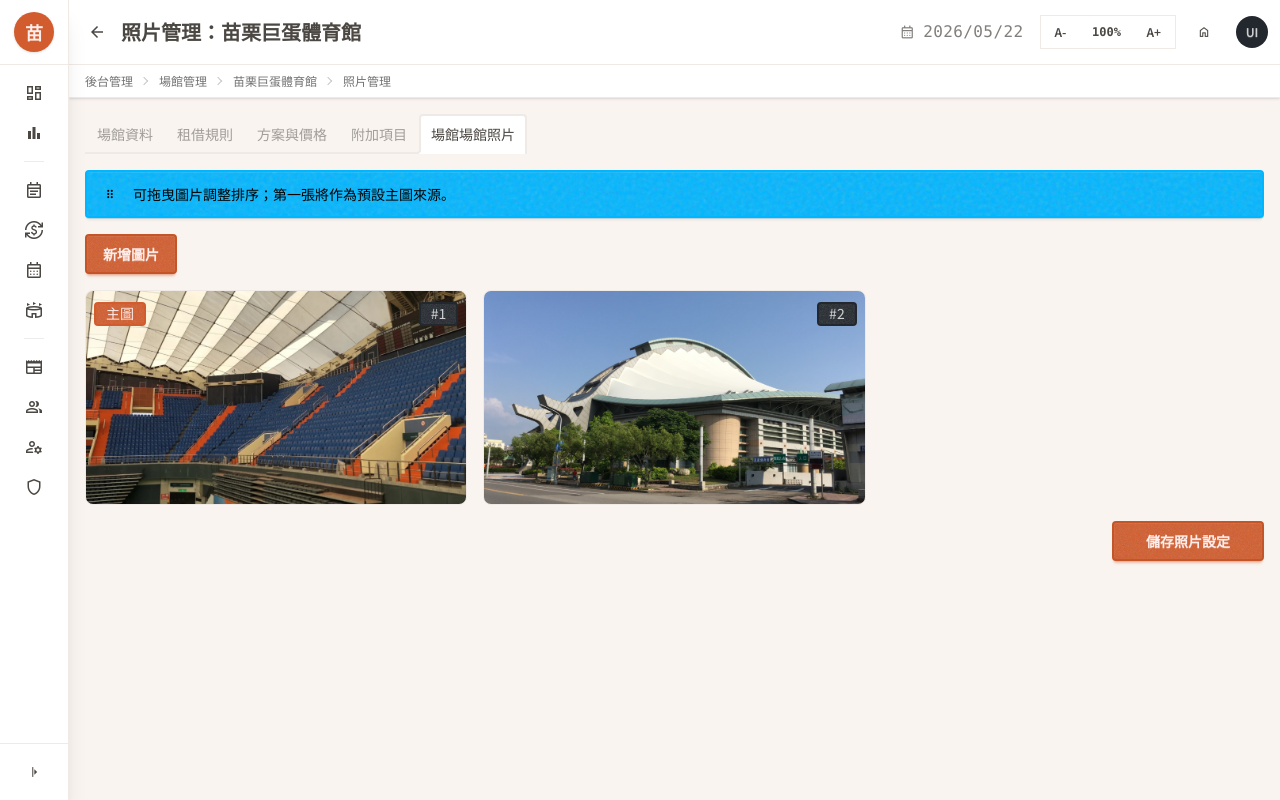
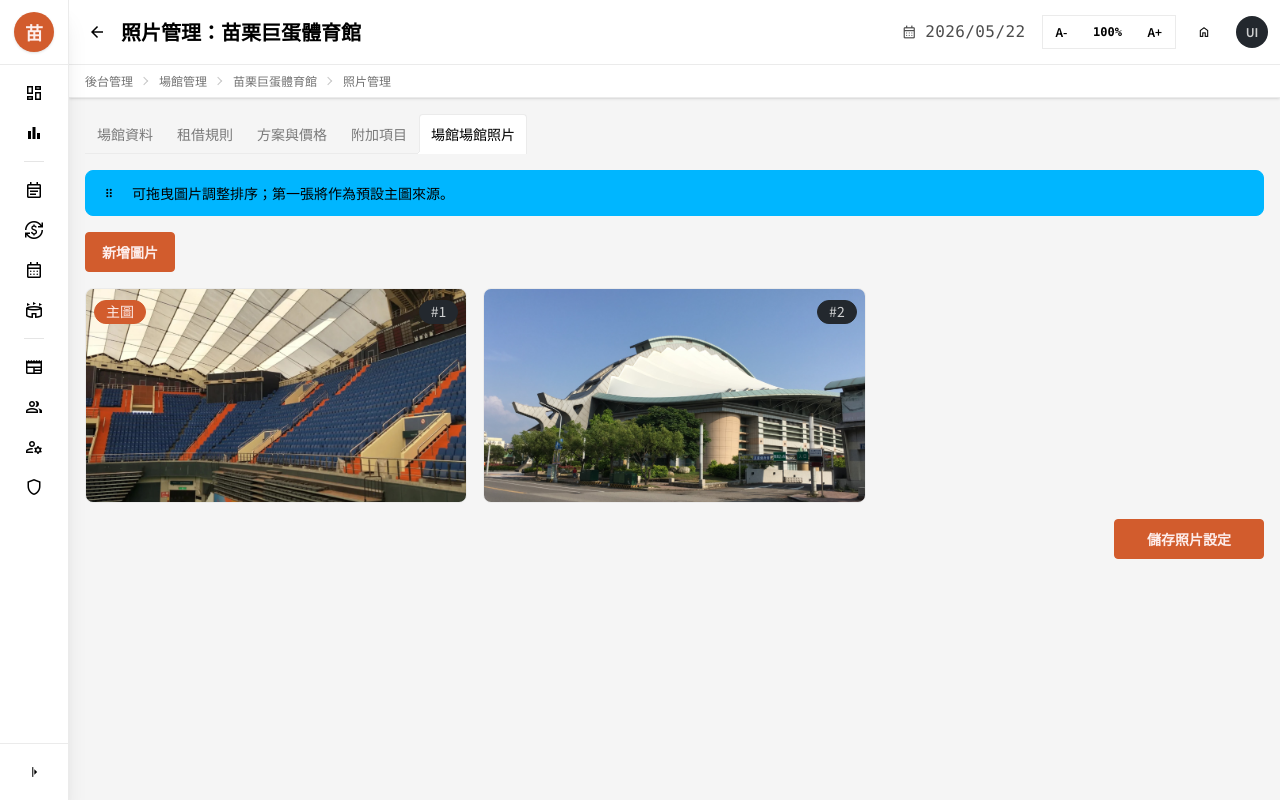
Before and after one commit to sungjunghung/miaoli-space-rent-prototype, a Vue app: page /admin/venues/1/edit/photos in a window 1280 px wide. Built offline with nearby package versions, Linux system fonts and the light colour scheme.

Commit message:
Update venue/news pages and add rich text editor

```diff
--- a/package.json
+++ b/package.json
@@ -10,9 +10,11 @@
   },
   "dependencies": {
     "@tailwindcss/vite": "^4.2.2",
+    "@vueup/vue-quill": "^1.2.0",
     "chart.js": "^4.5.1",
     "material-symbols": "^0.44.0",
     "pinia": "^3.0.4",
+    "quill": "^2.0.3",
     "tailwindcss": "^4.2.2",
     "vue": "^3.5.32",
     "vue-chartjs": "^5.3.3",
--- a/src/style.css
+++ b/src/style.css
@@ -86,9 +86,9 @@
   default: true;
   color-scheme: "light";
   --color-base-100: oklch(100% 0 0);
-  --color-base-200: oklch(97% 0.0081 61.42);
-  --color-base-300: oklch(94% 0.0081 61.42);
-  --color-base-content: oklch(40% 0.0081 61.42);
+  --color-base-200: oklch(97% 0 0);
+  --color-base-300: oklch(94% 0 0);
+  --color-base-content: oklch(0% 0 0);
   --color-primary: oklch(0.616 0.161 40.67);
   --color-primary-content: oklch(0.958 0.018 26.18);
   --color-secondary: oklch(0.448 0.131 255.29);
@@ -105,14 +105,14 @@
   --color-warning-content: oklch(0% 0 0);
   --color-error: oklch(71.76% 0.221 22.18);
   --color-error-content: oklch(0% 0 0);
-  --radius-selector: 0.25rem;
+  --radius-selector: 2rem;
   --radius-field: 0.25rem;
-  --radius-box: 0.25rem;
+  --radius-box: 0.5rem;
   --size-selector: 0.25rem;
   --size-field: 0.25rem;
-  --border: 2px;
-  --depth: 1;
-  --noise: 1;
+  --border: 1px;
+  --depth: 0;
+  --noise: 0;
 }
 
 /* @plugin "daisyui/theme" {
--- a/src/view/admin/news/edit.vue
+++ b/src/view/admin/news/edit.vue
@@ -3,6 +3,8 @@ import { ref, computed, onMounted } from 'vue'
 import { useRoute } from 'vue-router'
 import mockNews from '@/mocks/news.json'
 import { publicImageUrl } from '@/utils/assets'
+import { QuillEditor } from '@vueup/vue-quill'
+import '@vueup/vue-quill/dist/vue-quill.snow.css'
 
 const route = useRoute()
 
@@ -32,6 +34,14 @@ const formData = ref<NewsItem>({
   pinned: false,
   imageUrl: null,
 })
+
+const contentTextLength = computed(() =>
+  formData.value.content
+    .replace(/<[^>]*>/g, '')
+    .replace(/\s+/g, ' ')
+    .trim()
+    .length
+)
 
 onMounted(() => {
   if (!isNew.value) {
@@ -117,9 +127,15 @@ function handleSave() {
       <div class="card-body">
         <h2 class="card-title">內容</h2>
         <div class="form-control">
-          <textarea v-model="formData.content" class="textarea textarea-bordered w-full" rows="10"
-            placeholder="請輸入消息內容"></textarea>
-          <p class="text-base-content/40 mt-1">{{ formData.content.length }} 字</p>
+          <QuillEditor
+            v-model:content="formData.content"
+            content-type="html"
+            theme="snow"
+            toolbar="full"
+            class="rounded-box border border-base-300 bg-base-100"
+            style="min-height: 280px"
+          />
+          <p class="text-base-content/40 mt-2">{{ contentTextLength }} 字</p>
         </div>
       </div>
     </div>
--- a/src/view/portal/Venue/VenueBooking.vue
+++ b/src/view/portal/Venue/VenueBooking.vue
@@ -280,7 +280,7 @@ const sessionDefs = computed(() => (venue.value?.rentalModes.session?.sessions ?
           <!-- Rental Mode Tabs -->
           <div v-if="enabledModes.length > 0" class="tabs tabs-box">
             <button v-for="mode in enabledModes" :key="mode.value" class="tab flex-1"
-              :class="{ 'tab-active': rentalMode === mode.value }" @click="switchMode(mode.value)">{{ mode.label
+              :class="{ 'tab-active bg-secondary text-secondary-content': rentalMode === mode.value }" @click="switchMode(mode.value)">{{ mode.label
               }}</button>
           </div>
           <div v-else class="alert alert-warning">
@@ -330,7 +330,7 @@ const sessionDefs = computed(() => (venue.value?.rentalModes.session?.sessions ?
 
     <!-- Sticky Footer -->
     <div
-      class="fixed bottom-0 left-0 right-0 z-50 bg-base-100 backdrop-blur-lg border-t border-base-200 shadow-[0_-4px_20px_rgba(0,0,0,0.05)]">
+      class="sticky  bottom-0 left-0 right-0 z-50 bg-base-100 backdrop-blur-lg border-t border-base-200 shadow-[0_-4px_20px_rgba(0,0,0,0.05)]">
       <div class="max-w-5xl mx-auto px-4 py-3 pb-6 md:pb-3">
         <div class="flex items-center justify-between gap-4">
           <div class="flex-1">
--- a/src/view/portal/Venue/VenueDetail.vue
+++ b/src/view/portal/Venue/VenueDetail.vue
@@ -219,7 +219,7 @@ function formatMoney(value: number | null | undefined) {
         class="absolute inset-0 bg-linear-to-r from-black/80 via-black/45 to-black/10"
       ></div>
       <div
-        class="absolute inset-x-0 bottom-0 h-40 bg-linear-to-t from-base-200/95 to-transparent"
+        class="absolute inset-x-0 bottom-0 h-3/5 bg-linear-to-t from-base-200 from-25% to-transparent"
       ></div>
 
       <div
@@ -254,7 +254,7 @@ function formatMoney(value: number | null | undefined) {
               <span class="material-symbols-outlined">arrow_forward</span>
             </button>
             <button
-              class="btn btn-outline btn-lg border-white/50 text-white hover:bg-white hover:text-base-content"
+              class="btn btn-neutral btn-outline btn-lg"
               @click="scrollToCalendar"
             >
               查看可預約時段
@@ -264,7 +264,7 @@ function formatMoney(value: number | null | undefined) {
       </div>
     </section>
 
-    <div class="container mx-auto py-10">
+    <div class="container mx-auto pb-10">
       <div class="flex flex-col lg:flex-row gap-10 mb-8">
         <div class="flex-1 space-y-6">
           <section
@@ -272,9 +272,9 @@ function formatMoney(value: number | null | undefined) {
           >
             <h2 class="text-2xl font-bold mb-4">場館概覽</h2>
             <div class="mb-6 space-y-4">
-              <p class="text-base-content/60 max-w-3xl">
+              <!-- <p class="text-base-content/60 max-w-3xl">
                 {{ venue.description }}
-              </p>
+              </p> -->
               <div class="grid grid-cols-1 sm:grid-cols-2 gap-3">
                 <div
                   class="bg-base-200/40 border border-base-200 rounded-box p-4"
@@ -494,15 +494,17 @@ function formatMoney(value: number | null | undefined) {
             v-if="venue.status === 'available'"
             class="bg-base-100 border border-base-200 rounded-box shadow-sm overflow-hidden w-96"
           >
-            <div class="p-6 border-b border-base-200">
+
+            <!-- <div class="p-6 border-b border-base-200">
               <p class="text-sm text-base-content/50">租借費用</p>
               <p class="text-3xl font-bold mt-1">{{ lowestPriceText }}</p>
               <p class="text-sm text-base-content/50 mt-1">
                 實際金額依日期、時段與附加項目計算。
               </p>
-            </div>
+            </div> -->
 
             <div class="p-4 space-y-3">
+              <h3 class="text-lg font-bold">租借費用</h3>
               <div
                 v-if="venue.rentalModes.daily.enabled"
                 class="border border-base-200 rounded-box overflow-hidden"
--- a/src/view/portal/auth/RegisterConfirmation.vue
+++ b/src/view/portal/auth/RegisterConfirmation.vue
@@ -1,5 +1,5 @@
 <template>
-  <div class="hero min-h-[calc(100dvh-8rem)]">
+  <div class=" flex-1 user-login">
     <div class="hero-content flex-col max-w-md w-full text-center">
       <div class="card w-full bg-base-100 shadow-2xl">
         <div class="card-body items-center gap-4">
@@ -19,7 +19,8 @@
             <div class="divider w-full"></div>
             <router-link to="/login" class="btn btn-neutral w-full tracking-widest">前往登入</router-link>
             <router-link to="/register" class="btn btn-link w-full">重新註冊</router-link>
-            <router-link to="/register/confirmation?verified=true" class="btn btn-outline btn-sm w-full">模擬驗證完成</router-link>
+            <router-link to="/register/confirmation?verified=true"
+              class="btn btn-outline btn-sm w-full">模擬驗證完成</router-link>
           </template>
 
           <!-- 驗證完成 -->
--- a/src/view/portal/news/NewsDetail.vue
+++ b/src/view/portal/news/NewsDetail.vue
@@ -12,6 +12,7 @@
     </div>
 
     <template v-else>
+
       <PageHeaderBasic
         :title="item.title"
         :description="item.summary"
```
Also changed, not shown: src/view/portal/auth/ForgotPassword.vue (+9 -35 lines), src/view/portal/auth/Login.vue (+5 -4 lines), src/view/portal/auth/Register.vue (+9 -39 lines), 1 other file (tests, documents, lock files or other folders).
